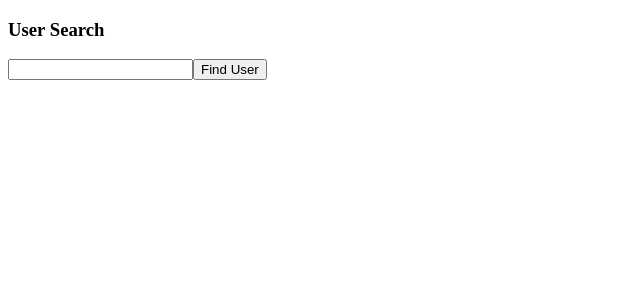
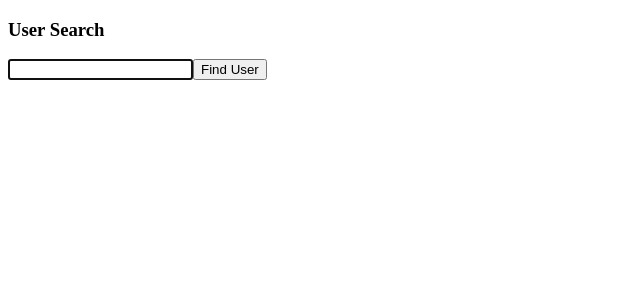
Before and after one commit to mbudzanowska/rts, a React (Create React App) app: page / in a window 1280 px wide. Shown: the top 300 px of the page, without its empty margins (0-640 px from the left). Built offline with nearby package versions, Linux system fonts and the light colour scheme.

Commit message:
working with refs

```diff
--- a/src/index.tsx
+++ b/src/index.tsx
@@ -1,42 +1,11 @@
 import React from "react";
 import ReactDOM from "react-dom";
-import UserSearch from "./classes/UserSearch";
+import UserSearch from "./refs/UserSearch";
 
 const App = () => {
   return (
     <div>
-      <UserSearch
-        users={[
-          {
-            age: 23,
-            name: "Rivas Brady",
-          },
-          {
-            age: 29,
-            name: "Gail Hess",
-          },
-          {
-            age: 31,
-            name: "Marquita Vaughn",
-          },
-          {
-            age: 32,
-            name: "Wood Horn",
-          },
-          {
-            age: 36,
-            name: "Oneill Greene",
-          },
-          {
-            age: 40,
-            name: "Sarah Jacobs",
-          },
-          {
-            age: 24,
-            name: "Adrienne Hart",
-          },
-        ]}
-      />
+      <UserSearch />
     </div>
   );
 };
--- a/src/refs/UserSearch.tsx
+++ b/src/refs/UserSearch.tsx
@@ -1,4 +1,4 @@
-import { useState, useRef } from "react";
+import { useState, useRef, useEffect } from "react";
 
 const users = [
   {
@@ -36,6 +36,13 @@ const UserSearch: React.FC = () => {
   const [name, setName] = useState("");
   const [user, setUser] = useState<undefined | { age: number; name: string }>();
 
+  useEffect(() => {
+   if(!inputRef.current) {
+     return;
+   }
+   inputRef.current.focus();
+  }, []);
+
   const onClick = () => {
     const foundUser = users.find((user) => {
       return user.name === name;
```
